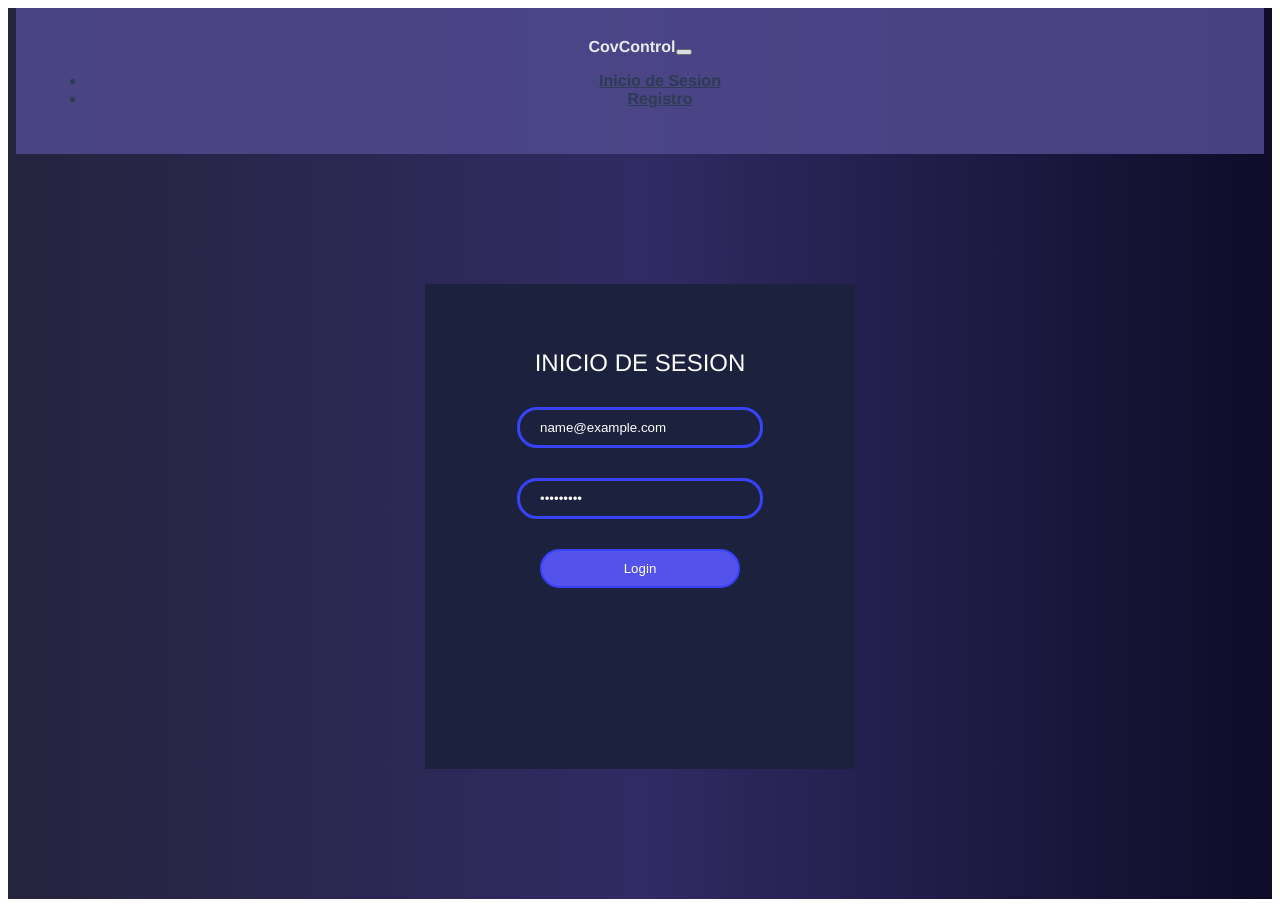
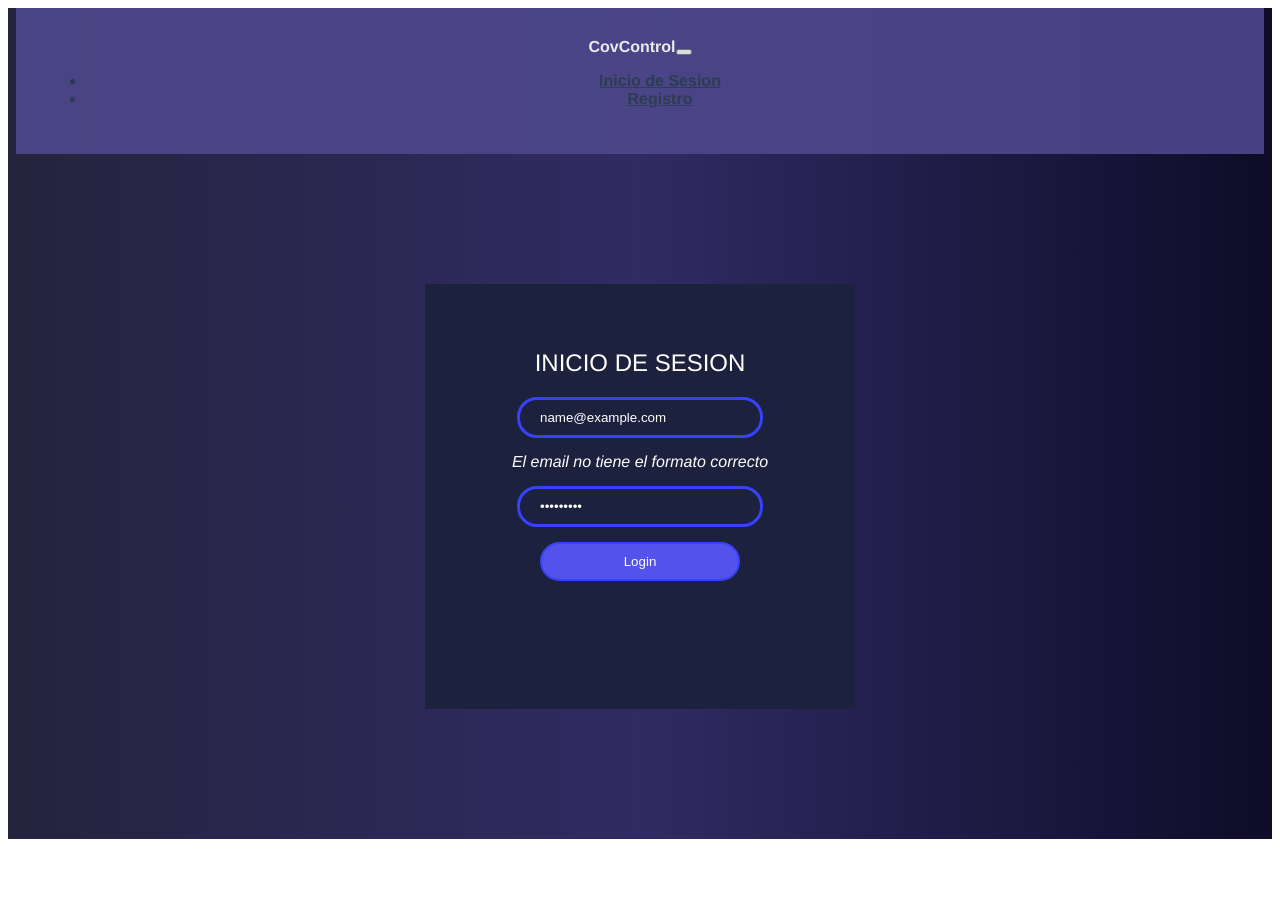
Before and after one commit to sneydermc3007/CovControl, a Vue app in the folder front-end/: page /Log_in in a window 1280 px wide. Both pictures are taken after typing "name@example.com", "Sample123" into the empty fields and a click on the button "Login". After the commit the page ends 847 px from the top, so only its background shows below. Built offline with nearby package versions, Linux system fonts and the light colour scheme; no server answers.

Commit message:
Validations with Vee v4. Add improve #6

```diff
--- a/front-end/src/components/InicioSesion.vue
+++ b/front-end/src/components/InicioSesion.vue
@@ -30,15 +30,17 @@
       </nav>
 
       <section class="snake">
-        <form class="form-box animated fadeInUp" v-on:submit.prevent="getConsultaUser">
+        <Form @submit="getConsultaUser" class="form-box animated fadeInUp">
           <h1 class="form-title"> Inicio de sesion</h1>
 
           <div class="correo">
-            <input v-model="consulta.email" type="email" placeholder="Correo" name="email" id="email">
+            <Field name="correo" type="email" placeholder="Correo" :rules="validateEmail" ></Field>
+            <ErrorMessage name="correo" id="error-correo"></ErrorMessage>
           </div>
 
           <div class="contraseña">
-            <input v-model="consulta.pass" type="password" placeholder="Password" name="pass" id="pass">
+            <Field name="password" type="password" placeholder="Contraseña" :rules="validatePass" ></Field>
+            <ErrorMessage name="password" id="error-contraseña"></ErrorMessage>
           </div>
 
           <button type="submit">Login</button>
@@ -50,49 +52,62 @@
 
 <script>
   import axios from 'axios';
-  import useValidate from '@vuelidate/core';
-  import { required, email, minLength } from 'vuelidate/lib/validators';
+  import { Form, Field, ErrorMessage } from "vee-validate";
 
   export default {
   // eslint-disable-next-line vue/multi-word-component-names
   name: "InicioSesion",
-  setup() { return { v$: useValidate() } },
-  data() {
-    return {
-      $v: useValidate(),
-      consulta: {
-        email: null,
-        pass: null,
-      },
-      submited: false
-    }
-  },
-  validations: {
-      consulta: {
-        email: { required, email },
-        pass: { required, minLength: minLength(8) },
-      }
+    components: {
+    Form, Field, ErrorMessage
     },
     methods: {
-      getConsultaUser() {
-          console.log("Capturando datos");
+      getConsultaUser(values) {
+        console.log("Capturando los datos");
 
-          let variables = {
-            email: this.consulta.email,
-            pass: this.consulta.pass
-          };
-          console.log(variables);
-          axios.post('http://127.0.0.1:5000/Log_in', variables)
+        let camposVariables = {
+          email: values.correo,
+          pass: values.password
+        }
+        console.log(camposVariables);
+
+        axios.post('http://127.0.0.1:5000/Log_in', camposVariables)
             .then((response) => { console.log("Respuesta:", response);
               if (response.data.status === "OK") {
-                console.log("Usuario logueado");
+                console.log("Datos correctos");
                 window.location.href = "/Menu_one";
               }})
-            .catch((error) =>{
-                console.error("Error al capturar el usuario")
-                console.error(error);
+            .catch((error) => {
+              console.error("Error al capturar el usuario");
+              console.error(error);
             });
+      },
+      validateEmail(value){
+        //Cuando el campo email esta vacio
+        if(!value){
+          return 'El campo email no puede estar vacio';
+        }
 
+        //Cuando el email no tiene el formato correcto
+        const emailregex = /^[a-z.]+@(amigo.edu.co)$/i;
+        if(!emailregex.test(value)){
+          return 'El email no tiene el formato correcto';
+        }
+        //Cuando el campo email está perfecto
+        return true;
+      },
+      validatePass(value){
+        //Cuando el campo pass esta vacio
+        if(!value){
+          return 'El campo contraseña no puede estar vacio';
+        }
+
+        //Cuando la contraseña no tiene el tamaño correcto
+        if (value.length < 8) {
+          return 'La contraseña debe tener al menos 6 caracteres';
+        }
+
+        //Cuando el campo pass está perfecto
+        return true;
       }
     }
 };
@@ -124,8 +139,7 @@ section {
   align-items: center;
   overflow: hidden;
 }
-
-/*Alternativa al body*/
+/* Alternativa al body */
 .snake {
   padding: 130px;
   height: auto;
@@ -133,7 +147,7 @@ section {
 
 .form-box {
   width: 430px;
-  height: 440px;
+  height: 380px;
   padding-top: 45px;
   background: #1c223e;
   text-align: center;
@@ -158,7 +172,7 @@ label {
 .form-box button[type="submit"] {
   background: none;
   display: block;
-  margin: 30px auto;
+  margin: 15px auto;
   padding: 10px 20px;
   border: solid #3742fa;
   width: 200px;
@@ -208,4 +222,16 @@ label {
 .navbar.navbar-expand-lg.navbar-light{
   opacity: 0.9;
 }
+
+#error-correo,
+#error-contraseña {
+  color: #ffffff;
+  font-style: italic;
+}
+
+.form-box:hover {
+  box-shadow: 0 0 20px 0 rgba(0, 0, 0, 0.2);
+  border: 0;
+  opacity: 1;
+}
 </style>
```
